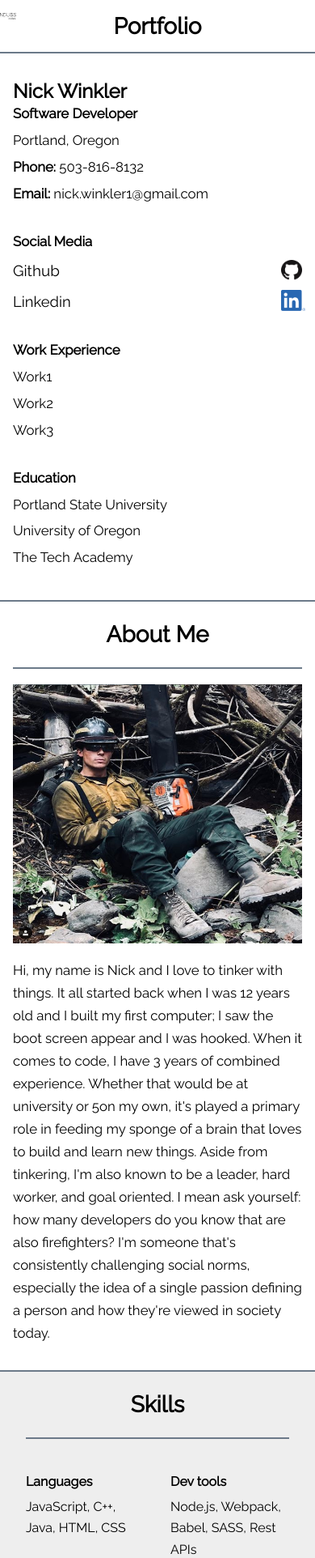
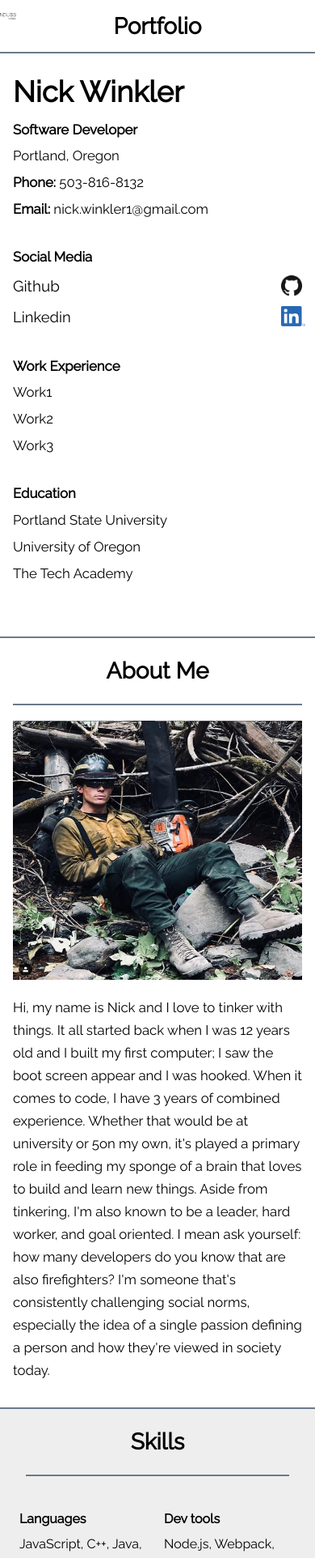
Before and after one commit to ndubs18/portfolioV2, a React (Create React App) app: page / in a window 390 px wide. Shown: the top 1924 px of the page at 81% size. Built offline with nearby package versions, Linux system fonts and the light colour scheme.

Commit message:
minor fixes

```diff
--- a/src/App.css
+++ b/src/App.css
@@ -87,6 +87,10 @@ a {
   flex-direction: column;
   justify-content: space-between;
   border-right: 2px solid rgba(108, 122, 137, 1);
+}
+
+.about_me .credentials h3 {
+  margin: 0;
 }
 
 .credentials p {
@@ -345,6 +349,7 @@ footer {
     flex-direction: row;
     width: 100%;
     border-right: none;
+    padding:0;
   }
 
   .about_me .credentials #personal, #social, #experience, #education {
@@ -364,7 +369,12 @@ footer {
   .about_me .credentials {
     flex-direction: column;
     padding: 0;
-    padding: 1rem;
+    padding: .6rem 1rem 2.65rem;
+  }
+
+  .about_me .credentials h3 {
+    font-size: 2.25rem;
+    margin-bottom: 1rem;
   }
   .about_me .credentials #personal, #social, #experience, #education {
     width: 100%;
@@ -446,6 +456,6 @@ footer {
   }
 
   .about_me .technical .skills .tech div {
-    padding: 0 1rem;
+    padding: 0 .5rem;
   }
 }
--- a/src/App.js
+++ b/src/App.js
@@ -15,7 +15,7 @@ function App() {
 
             <div className="credentials">
               <div id="personal">
-                <h3 style={{margin: 0}}>Nick Winkler</h3>
+                <h3>Nick Winkler</h3>
                 <p><b>Software Developer</b></p>
                 <p>Portland, Oregon</p>
                 <p><b>Phone:</b> 503-816-8132</p>
```
